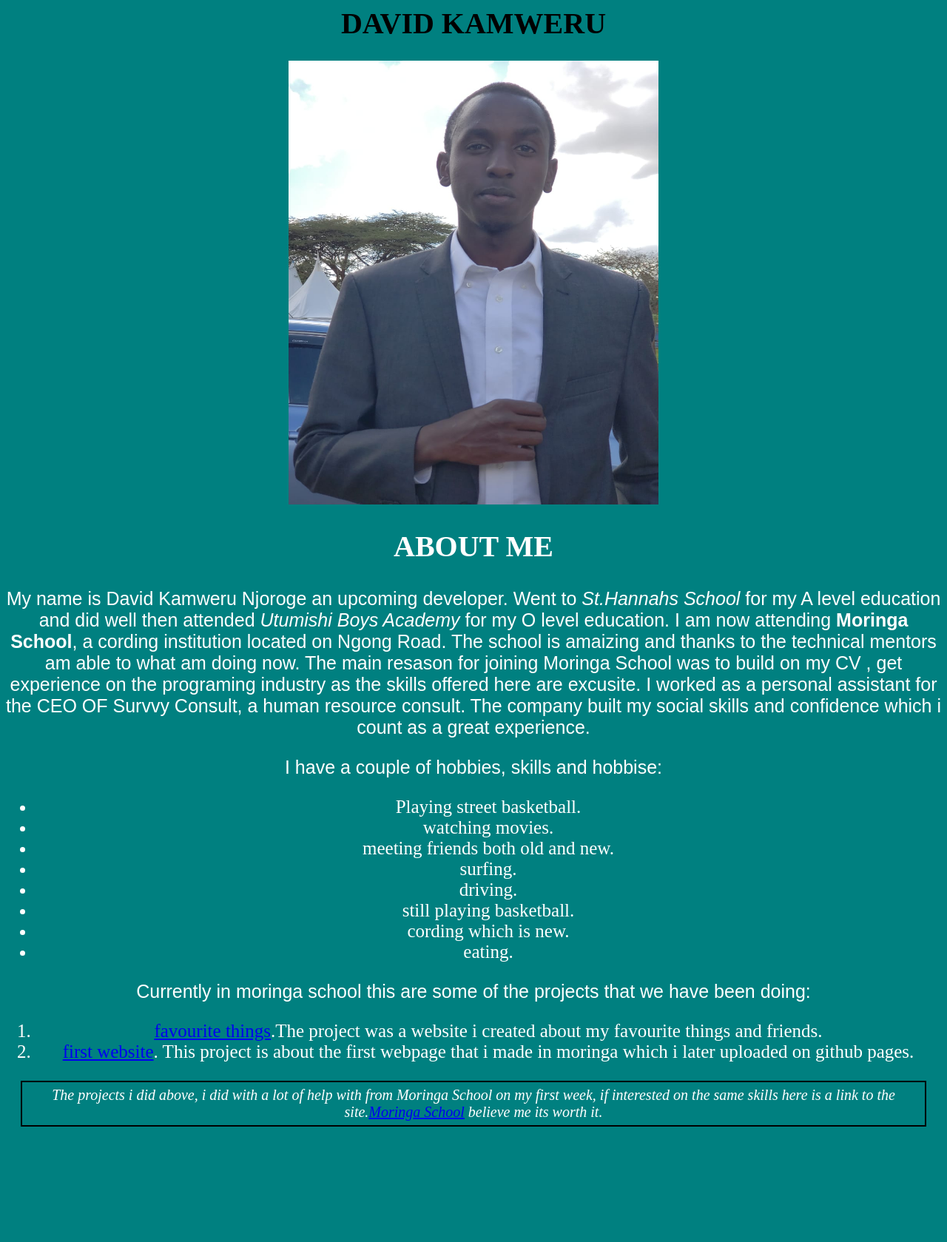
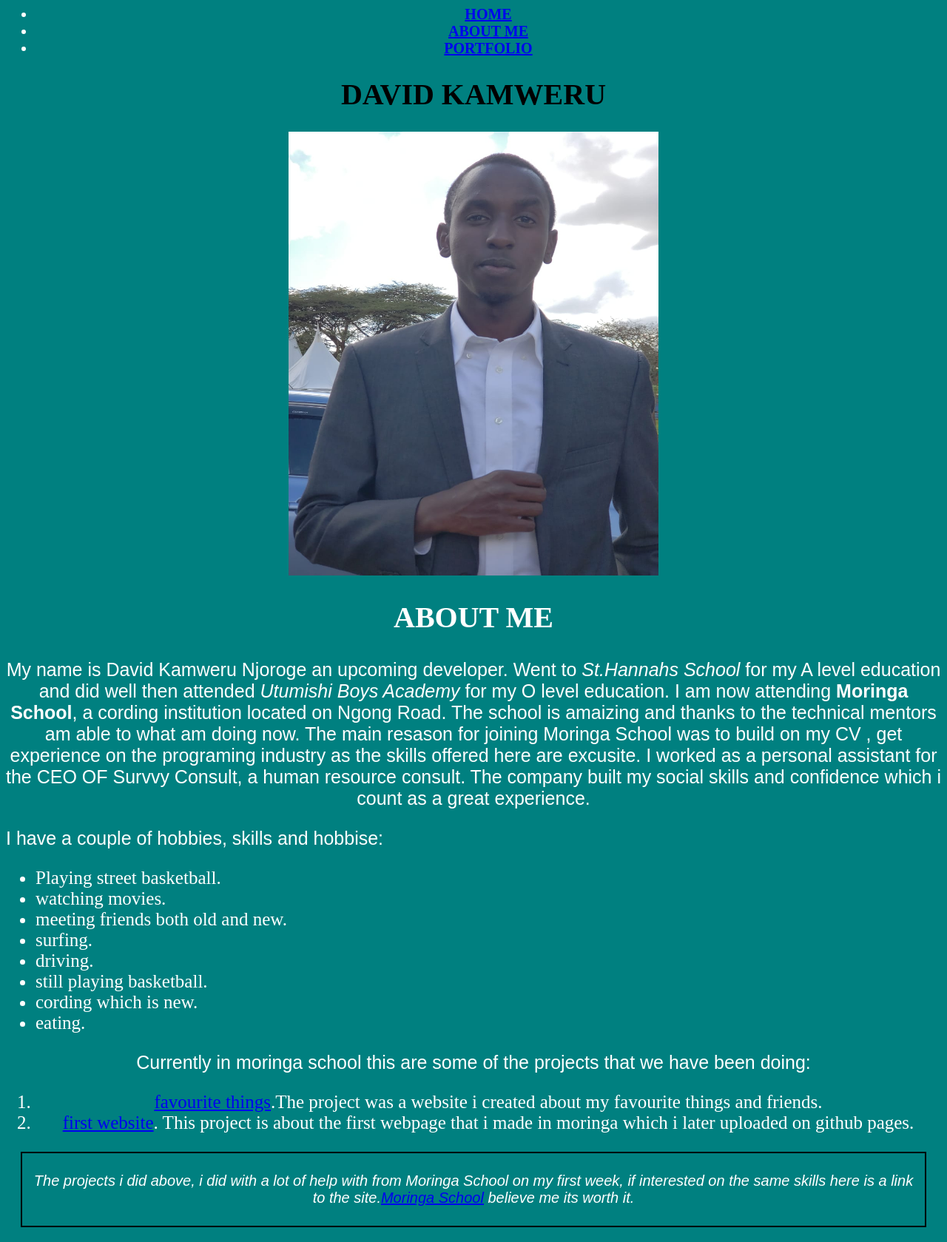
Before and after one commit to daviekish/week-1-Prifolio, a plain HTML site: page index.html in a window 1280 px wide. Shown: the whole page at 74% size. Before the commit the page ends 1543 px from the top, so only its background shows below. Drawn offline with Linux system fonts and the light colour scheme.

Commit message:
add styles on list,indentatiion.

```diff
--- a/css/styles.css
+++ b/css/styles.css
@@ -8,12 +8,19 @@ h1{
   color:black;
   font-family: italic;
 }
+.header{
+  font-size: 20px;
+  font-weight: bold;
+}
 body{
   background-color: teal;
   line-height: large;
   font-size: 25px;
   text-align:center;
   color:white;
+}
+.list{
+  text-align: left;
 }
 p {
   font-family: sans-serif;
--- a/index.html
+++ b/index.html
@@ -1,18 +1,33 @@
 <!DOCTYPE.html>
   <html>
+
   <head>
     <link href="css/styles.css" rel="stylesheet" type="text/css">
     <title>My Portfolio</title>
   </head>
+
   <body>
+    <header class="header">
+      <nav>
+        <ul>
+          <li><a href="index.html">HOME</a></li>
+          <li><a href="#about">ABOUT ME</a></li>
+          <li><a href="#portfolio">PORTFOLIO</a></li>
+        </ul>
+      </nav>
+    </header>
     <h1>DAVID KAMWERU</h1>
     <div class="intro">
       <div class="kamweru.jpg">
         <img src="images/kamweru.jpg" alt="A photo of kamweru">
       </div>
     </div>
+    <div id="about">
       <h2>ABOUT ME</h2>
-    <p>My name is David Kamweru Njoroge an upcoming developer. Went to <em>St.Hannahs School</em> for my A level education and did well then attended <em>Utumishi Boys Academy</em> for my O level education. I am now attending <strong>Moringa School</strong>, a cording institution located on Ngong Road. The school is amaizing and thanks to the technical mentors am able to what am doing now. The main resason for joining Moringa School was to build on my CV , get experience on the programing industry as the skills offered here are excusite. I worked as a personal assistant for the CEO OF Survvy Consult, a human resource consult. The company built my social skills and confidence which i count as a great experience.
+      <p>My name is David Kamweru Njoroge an upcoming developer. Went to <em>St.Hannahs School</em> for my A level education and did well then attended <em>Utumishi Boys Academy</em> for my O level education. I am now attending <strong>Moringa
+          School</strong>, a cording institution located on Ngong Road. The school is amaizing and thanks to the technical mentors am able to what am doing now. The main resason for joining Moringa School was to build on my CV , get experience on the
+        programing industry as the skills offered here are excusite. I worked as a personal assistant for the CEO OF Survvy Consult, a human resource consult. The company built my social skills and confidence which i count as a great experience.
+        <div class="list">
           <p> I have a couple of hobbies, skills and hobbise:</P>
           <ul>
             <li>Playing street basketball.</li>
@@ -24,11 +39,19 @@
             <li>cording which is new.</li>
             <li>eating.</li>
           </ul>
+        </div>
+    </div>
+    <div id="portfolio">
       <p>Currently in moringa school this are some of the projects that we have been doing:</p>
       <ol>
         <li><a href="favourite-things.html">favourite things</a>.The project was a website i created about my favourite things and friends.
-      <li>  <a href="my-first-website.html">first website</a>. This project is about the first webpage that i made in moringa which i later uploaded on github pages.
+        <li> <a href="my-first-website.html">first website</a>. This project is about the first webpage that i made in moringa which i later uploaded on github pages.
       </ol>
-   <div class="highlight">The projects i did above, i did with a lot of help with from Moringa School on my first week, if interested on the same skills here is a link to the site.<a href="http://moringaschool.com/">Moringa School</a> believe me its worth it. <div>
+      <div class="highlight">
+        <p>The projects i did above, i did with a lot of help with from Moringa School on my first week, if interested on the same skills here is a link to the site.<a href="http://moringaschool.com/">Moringa School</a> believe me
+          its worth it.</p>
+      </div>
+    </div>
   </body>
+
   </html>
```
Lines whose indentation alone changed are shown as unchanged.
